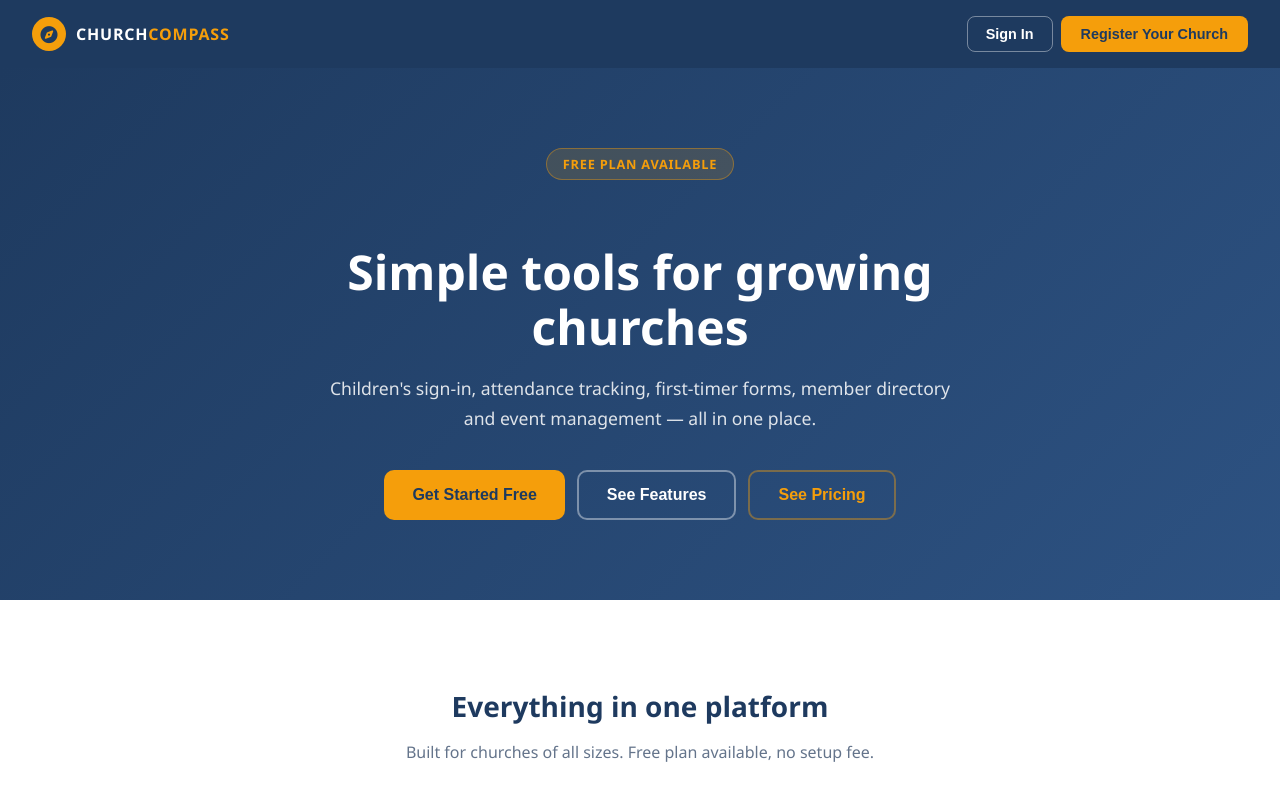
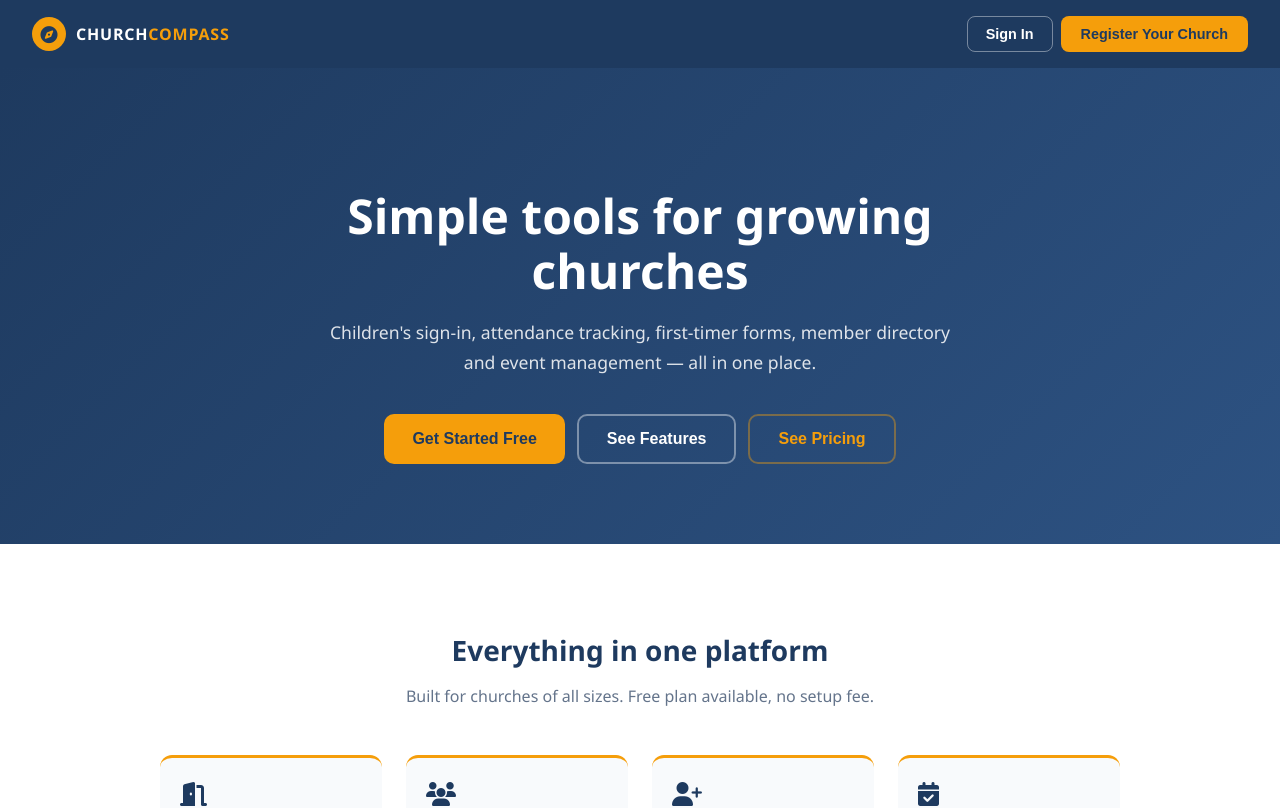
Before and after one commit to joybringers/churchcompass, a Next.js app: page / in a window 1280 px wide. Shown: the top 808 px of the page. Built offline with nearby package versions, Linux system fonts and the light colour scheme.

Commit message:
Remove FREE PLAN AVAILABLE badge from hero
Co-Authored-By: Claude Sonnet 4.6 <noreply@anthropic.com>

```diff
--- a/app/page.js
+++ b/app/page.js
@@ -49,9 +49,6 @@ export default function Landing() {
 
       <section className="cc-hero" style={{ background: `linear-gradient(135deg, ${NAV} 0%, #2d5282 100%)`, textAlign: 'center', color: '#fff', flex: 1 }}>
         <div style={{ maxWidth: 640, margin: '0 auto' }}>
-          <div style={{ display: 'inline-block', background: 'rgba(245,158,11,0.15)', border: '1px solid rgba(245,158,11,0.4)', borderRadius: 20, padding: '6px 16px', fontSize: '0.8rem', color: GOLD, fontWeight: 600, marginBottom: 24, letterSpacing: '0.06em' }}>
-            FREE PLAN AVAILABLE
-          </div>
           <h1 style={{ fontSize: 'clamp(2rem, 5vw, 3rem)', fontWeight: 800, lineHeight: 1.15, marginBottom: 20 }}>
             Simple tools for growing churches
           </h1>
```
